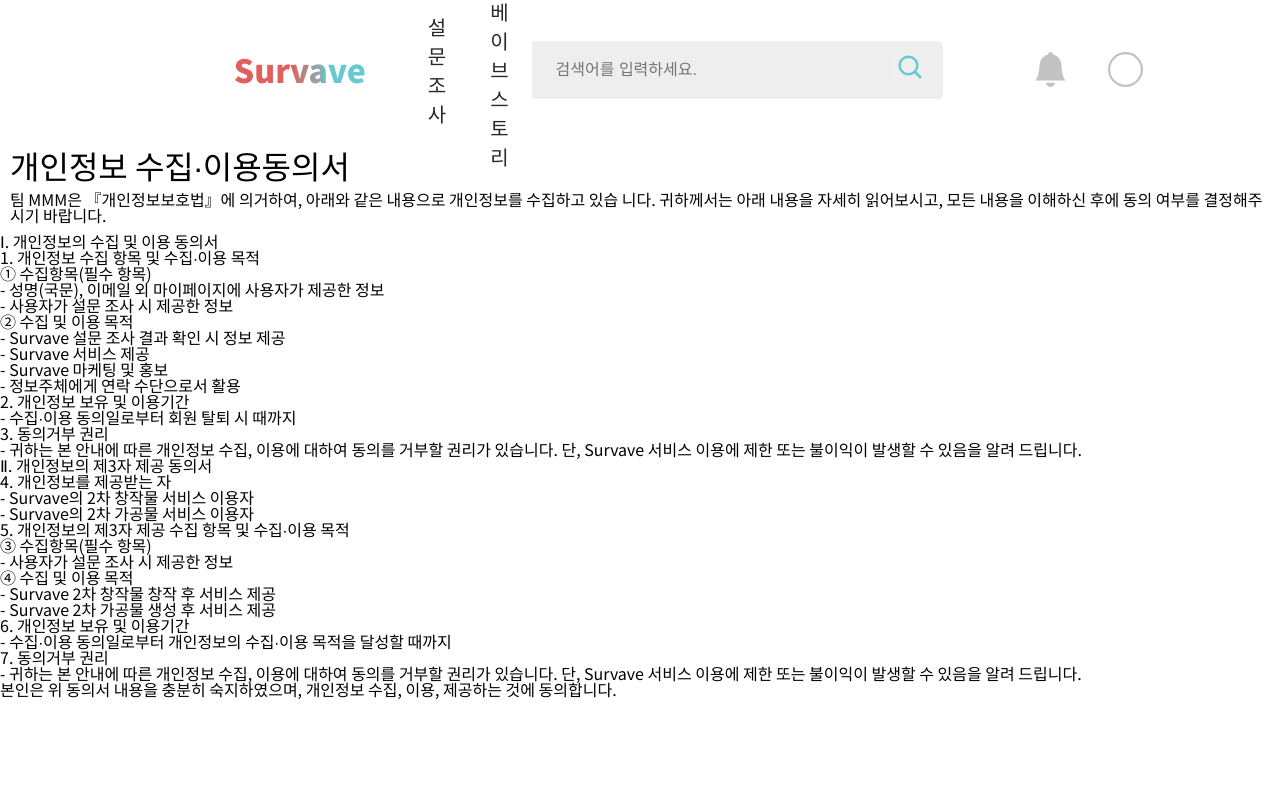
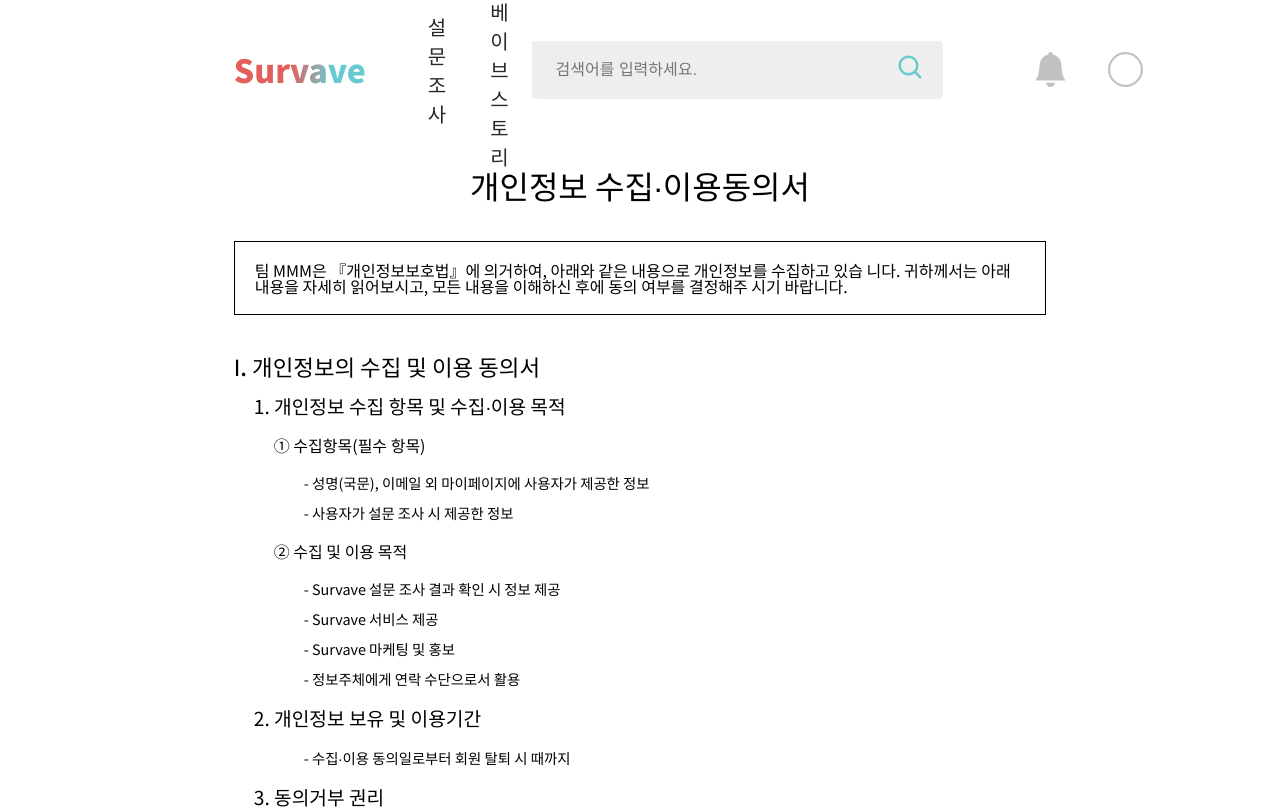
Before and after one commit to UMC-MMM/Client, a React (Create React App) app in the folder mmm_client/: page /agreement in a window 1280 px wide. Shown: the top 809 px of the page. Built offline with nearby package versions, Linux system fonts and the light colour scheme.

Commit message:
개인정보동의 페이지 완성

```diff
--- a/mmm_client/src/app.css
+++ b/mmm_client/src/app.css
@@ -411,15 +411,55 @@
 
 /* 개인정보동의서 페이지  */
 .agreementContainer {
-  display: block;
-  margin: auto;
+  margin: 0 auto;
+  width: 66.6%;
 }
 
 .agreementContainer h1 {
   font-size: 2em;
-  margin: 10px;
+  margin: 30px;
+  margin-bottom: 40px;
+  text-align: center;
 }
 
 .agreementContainer p {
   margin: 10px;
+  padding: 20px;
+  border-style: solid;
+  border-width: 1px;
+  margin: 20px;
+  margin-bottom: 40px;
 }
+
+.agreementContainer h2 {
+  font-size: 1.4em;
+  font-weight: 500;
+  margin: 20px;
+}
+
+.agreementContainer h3 {
+  font-size: 1.2em;
+  margin: 20px;
+  margin-left: 40px;
+}
+
+.agreementContainer h4 {
+  font-size: 1em;
+  margin: 20px;
+  margin-left: 60px;
+}
+
+.agreementContainer h5 {
+  font-size: 0.9em;
+  margin: 10px;
+  margin-left: 90px;
+  line-height: 20px;
+}
+
+.agreementContainer .finalAgreement {
+  font-size: 1.2em;
+  margin: 30px;
+  line-height: 30px;
+
+  margin-bottom: 70px;
+}
--- a/mmm_client/src/components/agreement.jsx
+++ b/mmm_client/src/components/agreement.jsx
@@ -51,7 +51,7 @@ const Agreement = () => {
           권리가 있습니다. 단, Survave 서비스 이용에 제한 또는 불이익이 발생할
           수 있음을 알려 드립니다.
         </h5>
-        <div>
+        <div className="finalAgreement">
           본인은 위 동의서 내용을 충분히 숙지하였으며, 개인정보 수집, 이용,
           제공하는 것에 동의합니다.
         </div>
```
